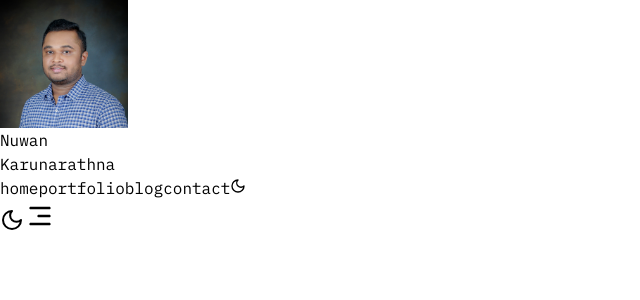
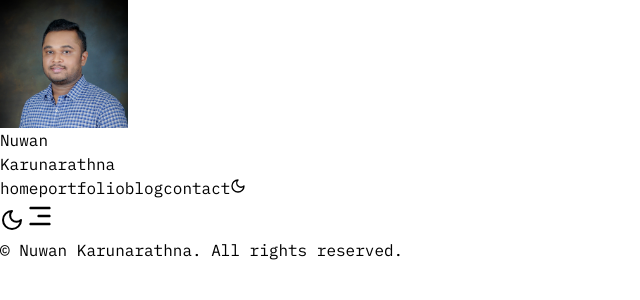
Before and after one commit to nuwannnz/portfolio, a Next.js app: page / in a window 1280 px wide. Shown: the top 300 px of the page, without its empty margins (0-640 px from the left). Built offline with nearby package versions, Linux system fonts and the light colour scheme.

Commit message:
Added footer

```diff
--- a/app/page.tsx
+++ b/app/page.tsx
@@ -1,9 +1,11 @@
+import Footer from "@/components/footer/Footer";
 import Header from "@/components/header/Header";
 
 export default function Home() {
   return (
     <main className="flex min-h-screen w-full flex-col items-center justify-between p-4 lg:p-16 md:p-9">
       <Header />
+      <Footer />
     </main>
   );
 }
--- /dev/null
+++ b/components/footer/Footer.tsx
@@ -0,0 +1,13 @@
+import React from "react";
+
+const Footer = () => {
+  return (
+    <div className="w-full fixed bottom-0 right-0 left-0 flex flex-row justify-center p-2">
+      <span className="text-xs">
+        &copy; Nuwan Karunarathna. All rights reserved.
+      </span>
+    </div>
+  );
+};
+
+export default Footer;
```
